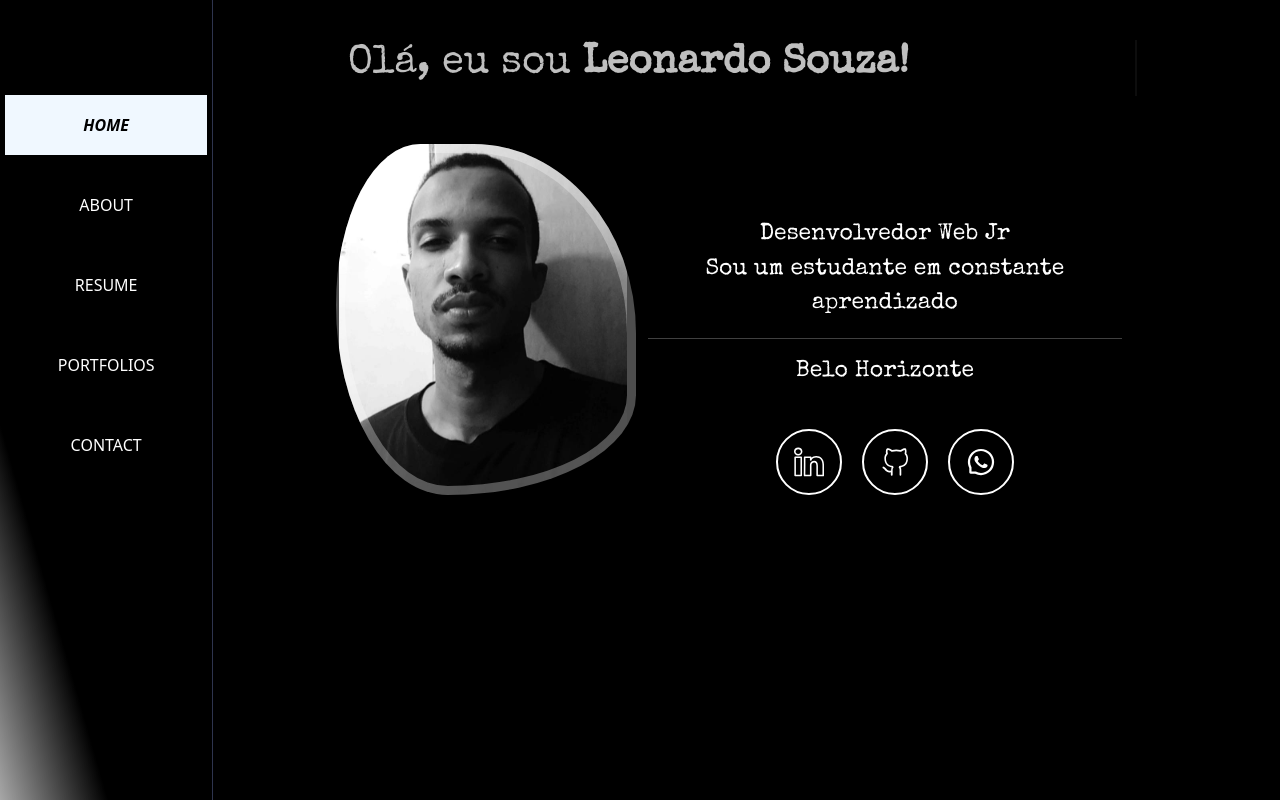
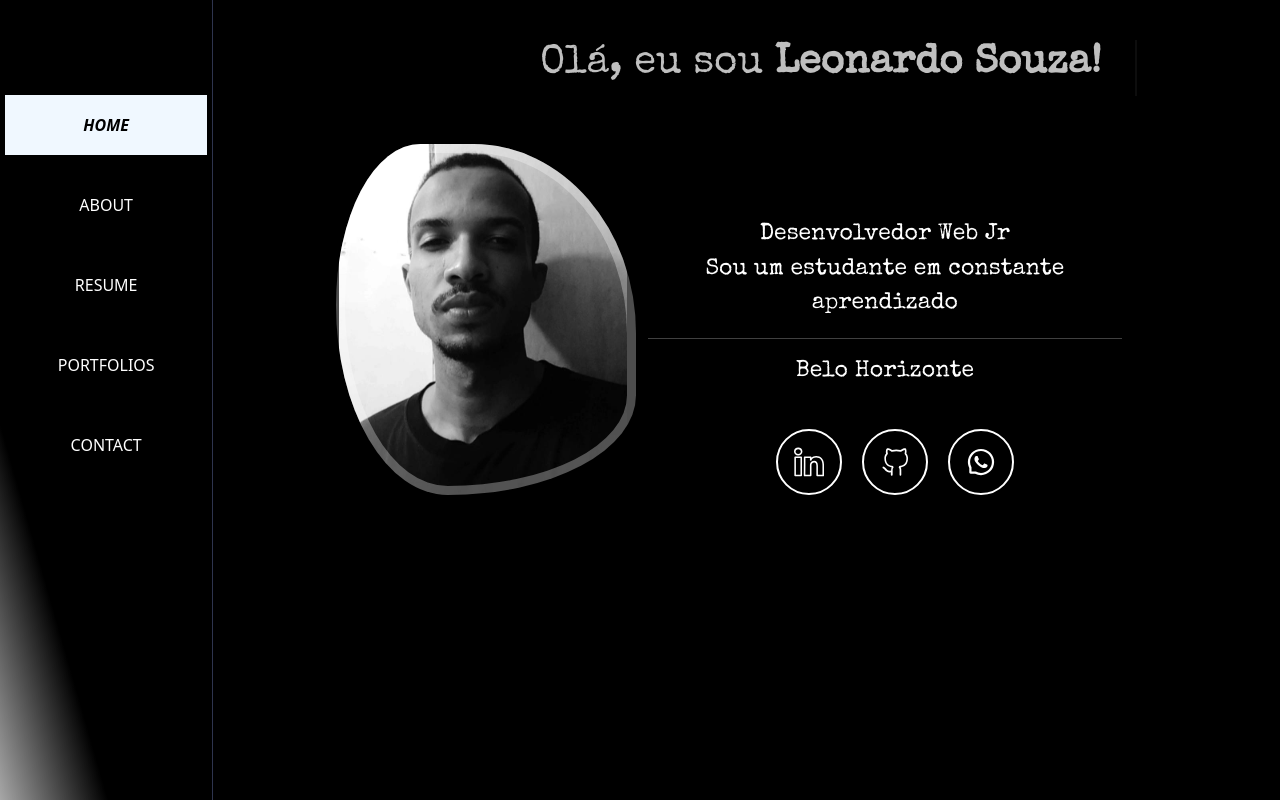
Before and after one commit to Leonardu76/curriculo-react, a React (Create React App) app: page / in a window 1280 px wide. Built offline with nearby package versions, Linux system fonts and the light colour scheme.

Commit message:
alteração css

```diff
--- a/src/pages/home/home.css
+++ b/src/pages/home/home.css
@@ -10,7 +10,7 @@
 }
 
 .line {
-
+    width: 72%;
     border-right: 2px solid rgba(255, 255, 255, 0.75);
     color: rgba(255, 255, 255, 0.75);
     font-family: Special Elite, monospace;
```
